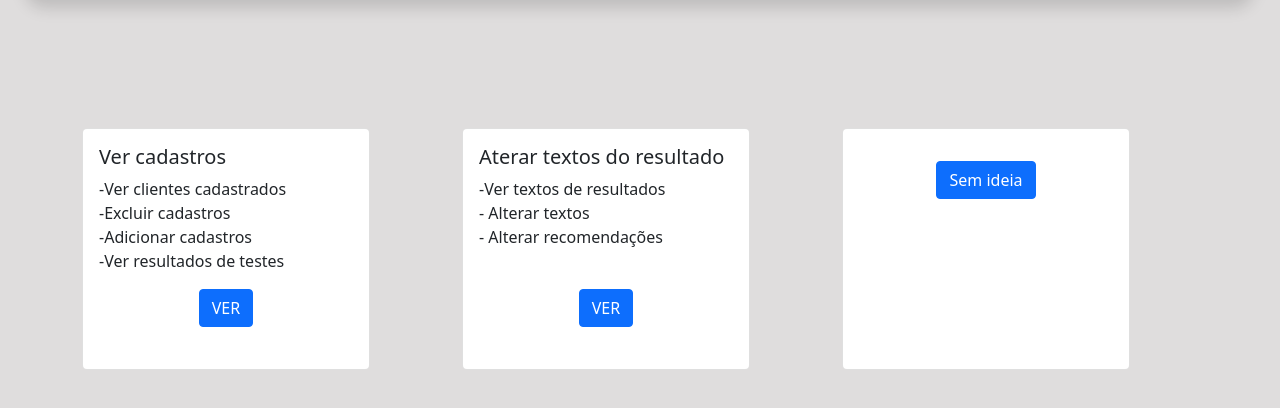
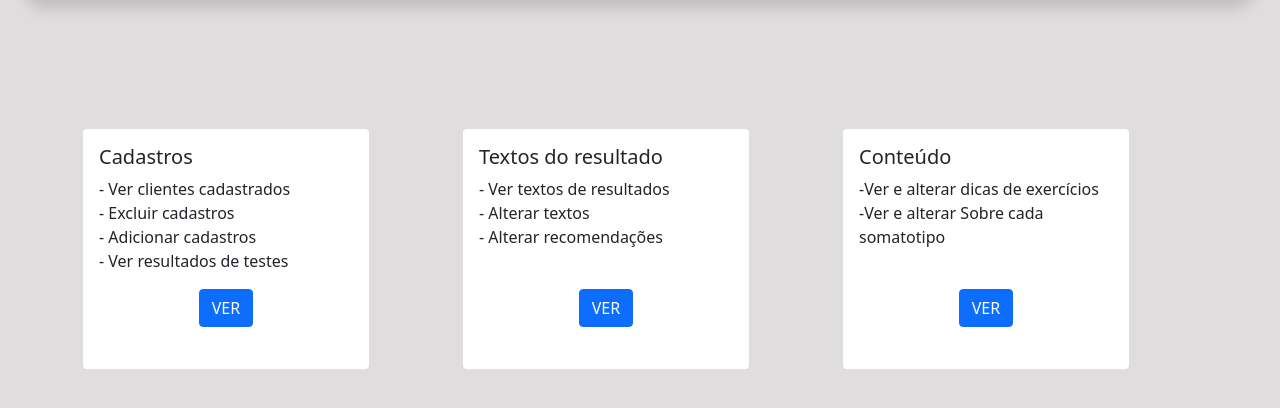
Before and after one commit to userKael/siteTCC, a PHP site: page / in a window 1280 px wide. Shown: the part 102-510 px from the top of the page. Run offline with PHP 8.4, Linux system fonts and the light colour scheme.

Commit message:
adicionando mais uma opção de alteração

```diff
--- a/SistWeb/index.php
+++ b/SistWeb/index.php
@@ -28,8 +28,8 @@
             <div class="col">
                 <div class="card" style="width: 18rem;">
                     <div class="card-body">
-                        <h5 class="card-title">Ver cadastros</h5>
-                        <p class="card-text">-Ver clientes cadastrados <br> -Excluir cadastros <br> -Adicionar cadastros <br> -Ver resultados de testes</p>
+                        <h5 class="card-title">Cadastros</h5>
+                        <p class="card-text">- Ver clientes cadastrados <br> - Excluir cadastros <br> - Adicionar cadastros <br> - Ver resultados de testes</p>
                         <div class="text-center">
                             <a href="./cadastros.php" class="btn btn-primary">VER</a>
                         </div>
@@ -39,8 +39,8 @@
             <div class="col">
                 <div class="card" style="width: 18rem;">
                     <div class="card-body ">
-                        <h5 class="card-title">Aterar textos do resultado</h5>
-                        <p class="card-text">-Ver textos de resultados <br> - Alterar textos <br> - Alterar recomendações</p>
+                        <h5 class="card-title">Textos do resultado</h5>
+                        <p class="card-text">- Ver textos de resultados <br> - Alterar textos <br> - Alterar recomendações</p>
                         <br>
                         <div class="text-center">
                             <a href="./textos.php" class="btn btn-primary">VER</a>
@@ -51,10 +51,10 @@
             <div class="col">
                 <div class="card" style="width: 18rem;">
                     <div class="card-body">
-                        <h5 class="card-title"></h5>
-                        <p class="card-text"></p>
+                        <h5 class="card-title">Conteúdo</h5>
+                        <p class="card-text">-Ver e alterar dicas de exercícios <br> -Ver e alterar Sobre cada somatotipo <br> <br></p>
                         <div class="text-center">
-                            <a href="#" class="btn btn-primary">Sem ideia</a>
+                            <a href="#" class="btn btn-primary">VER</a>
                         </div>
                     </div>
                 </div>
```
